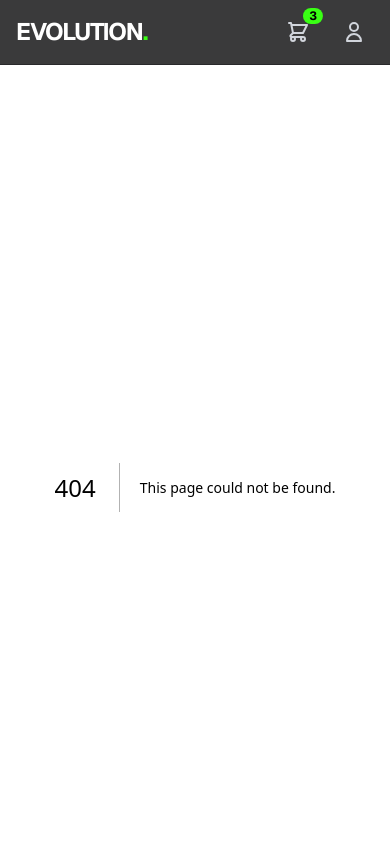
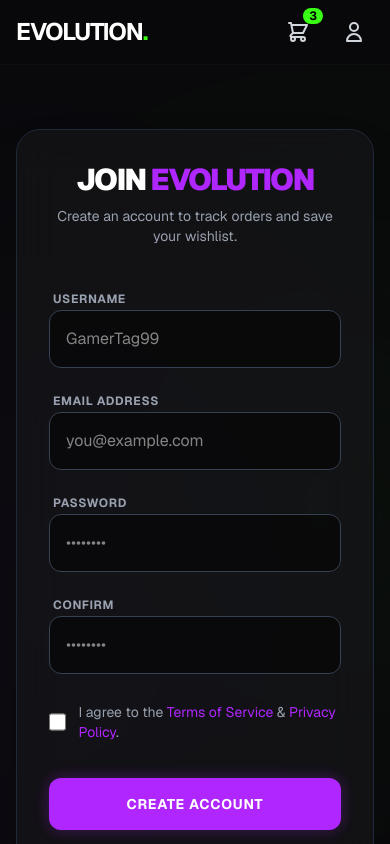
Before and after one commit to kusl007/Gaming_hub, a Next.js app: page /register in a window 390 px wide. Before the commit this address had no page. Shown: the top 844 px of the page. Built offline with nearby package versions, Linux system fonts and the light colour scheme.

Commit message:
feat: implement login and registration pages with form validation and responsive styling

```diff
--- /dev/null
+++ b/app/login/page.tsx
@@ -0,0 +1,82 @@
+"use client";
+
+import Link from "next/link";
+import { useState } from "react";
+
+export default function LoginPage() {
+  const [email, setEmail] = useState("");
+  const [password, setPassword] = useState("");
+
+  const handleSubmit = (e: React.FormEvent) => {
+    e.preventDefault();
+    // Frontend-only mock action for now
+    console.log("Login attempted with:", email, password);
+  };
+
+  return (
+    <div className="min-h-[calc(100vh-64px)] flex flex-col justify-center items-center relative overflow-hidden bg-background">
+      {/* Background visual effects */}
+      <div className="absolute inset-0 z-0">
+        <div className="absolute top-0 right-0 w-[500px] h-[500px] bg-neon-green/10 rounded-full blur-[150px] opacity-50 transform translate-x-1/2 -translate-y-1/2"></div>
+        <div className="absolute bottom-0 left-0 w-[500px] h-[500px] bg-neon-purple/10 rounded-full blur-[150px] opacity-50 transform -translate-x-1/2 translate-y-1/2"></div>
+      </div>
+
+      <div className="w-full max-w-md px-4 relative z-10">
+        <div className="bg-surface/60 backdrop-blur-xl border border-gray-800 rounded-3xl p-8 md:p-10 shadow-2xl">
+
+          <div className="text-center mb-10">
+            <h1 className="text-3xl font-black tracking-tighter text-white mb-2 uppercase">
+              Welcome <span className="text-neon-green">Back</span>
+            </h1>
+            <p className="text-gray-400 text-sm">
+              Enter your credentials to access your library.
+            </p>
+          </div>
+
+          <form onSubmit={handleSubmit} className="space-y-6">
+            <div className="space-y-2">
+              <label className="text-xs font-bold text-gray-400 uppercase tracking-wider pl-1">Email Address</label>
+              <input
+                type="email"
+                value={email}
+                onChange={(e) => setEmail(e.target.value)}
+                required
+                className="w-full bg-black/50 border border-gray-700 text-white rounded-xl focus:ring-2 focus:ring-neon-green focus:border-transparent block p-4 transition-all outline-none"
+                placeholder="you@example.com"
+              />
+            </div>
+
+            <div className="space-y-2 relative">
+              <div className="flex justify-between items-center pl-1">
+                <label className="text-xs font-bold text-gray-400 uppercase tracking-wider">Password</label>
+                <a href="#" className="text-xs text-neon-green hover:underline">Forgot?</a>
+              </div>
+              <input
+                type="password"
+                value={password}
+                onChange={(e) => setPassword(e.target.value)}
+                required
+                className="w-full bg-black/50 border border-gray-700 text-white rounded-xl focus:ring-2 focus:ring-neon-green focus:border-transparent block p-4 transition-all outline-none"
+                placeholder="••••••••"
+              />
+            </div>
+
+            <button
+              type="submit"
+              className="w-full bg-neon-green text-black font-bold py-4 rounded-xl shadow-[0_0_15px_rgba(57,255,20,0.3)] hover:shadow-[0_0_25px_rgba(57,255,20,0.6)] transition-all uppercase tracking-wider text-sm mt-4"
+            >
+              Sign In
+            </button>
+          </form>
+
+          <div className="mt-8 text-center text-sm text-gray-400">
+            Don't have an account?{" "}
+            <Link href="/register" className="text-white font-bold hover:text-neon-green transition-colors border-b border-transparent hover:border-neon-green pb-0.5">
+              Create one now
+            </Link>
+          </div>
+        </div>
+      </div>
+    </div>
+  );
+}
--- /dev/null
+++ b/app/register/page.tsx
@@ -0,0 +1,120 @@
+"use client";
+
+import Link from "next/link";
+import { useState } from "react";
+
+export default function RegisterPage() {
+  const [username, setUsername] = useState("");
+  const [email, setEmail] = useState("");
+  const [password, setPassword] = useState("");
+  const [confirmPassword, setConfirmPassword] = useState("");
+
+  const handleSubmit = (e: React.FormEvent) => {
+    e.preventDefault();
+    if (password !== confirmPassword) {
+      alert("Passwords do not match!");
+      return;
+    }
+    // Frontend-only mock action for now
+    console.log("Registration attempted with:", username, email, password);
+  };
+
+  return (
+    <div className="min-h-[calc(100vh-64px)] flex flex-col justify-center items-center relative overflow-hidden bg-background py-16">
+      {/* Background visual effects */}
+      <div className="absolute inset-0 z-0">
+        <div className="absolute top-1/4 right-1/4 w-[600px] h-[600px] bg-neon-purple/10 rounded-full blur-[150px] opacity-40"></div>
+        <div className="absolute bottom-1/4 left-1/4 w-[500px] h-[500px] bg-neon-green/10 rounded-full blur-[150px] opacity-40"></div>
+      </div>
+
+      <div className="w-full max-w-lg px-4 relative z-10">
+        <div className="bg-surface/60 backdrop-blur-xl border border-gray-800 rounded-3xl p-8 md:p-10 shadow-2xl">
+
+          <div className="text-center mb-10">
+            <h1 className="text-3xl font-black tracking-tighter text-white mb-2 uppercase">
+              Join <span className="text-neon-purple">Evolution</span>
+            </h1>
+            <p className="text-gray-400 text-sm">
+              Create an account to track orders and save your wishlist.
+            </p>
+          </div>
+
+          <form onSubmit={handleSubmit} className="space-y-5">
+            <div className="space-y-2">
+              <label className="text-xs font-bold text-gray-400 uppercase tracking-wider pl-1">Username</label>
+              <input
+                type="text"
+                value={username}
+                onChange={(e) => setUsername(e.target.value)}
+                required
+                className="w-full bg-black/50 border border-gray-700 text-white rounded-xl focus:ring-2 focus:ring-neon-purple focus:border-transparent block p-4 transition-all outline-none"
+                placeholder="GamerTag99"
+              />
+            </div>
+
+            <div className="space-y-2">
+              <label className="text-xs font-bold text-gray-400 uppercase tracking-wider pl-1">Email Address</label>
+              <input
+                type="email"
+                value={email}
+                onChange={(e) => setEmail(e.target.value)}
+                required
+                className="w-full bg-black/50 border border-gray-700 text-white rounded-xl focus:ring-2 focus:ring-neon-purple focus:border-transparent block p-4 transition-all outline-none"
+                placeholder="you@example.com"
+              />
+            </div>
+
+            <div className="grid grid-cols-1 md:grid-cols-2 gap-5">
+              <div className="space-y-2">
+                <label className="text-xs font-bold text-gray-400 uppercase tracking-wider pl-1">Password</label>
+                <input
+                  type="password"
+                  value={password}
+                  onChange={(e) => setPassword(e.target.value)}
+                  required
+                  className="w-full bg-black/50 border border-gray-700 text-white rounded-xl focus:ring-2 focus:ring-neon-purple focus:border-transparent block p-4 transition-all outline-none"
+                  placeholder="••••••••"
+                />
+              </div>
+
+              <div className="space-y-2">
+                <label className="text-xs font-bold text-gray-400 uppercase tracking-wider pl-1">Confirm</label>
+                <input
+                  type="password"
+                  value={confirmPassword}
+                  onChange={(e) => setConfirmPassword(e.target.value)}
+                  required
+                  className="w-full bg-black/50 border border-gray-700 text-white rounded-xl focus:ring-2 focus:ring-neon-purple focus:border-transparent block p-4 transition-all outline-none"
+                  placeholder="••••••••"
+                />
+              </div>
+            </div>
+
+            <div className="pt-2 pb-4">
+              <label className="flex items-center gap-3 cursor-pointer group">
+                <input type="checkbox" required className="form-checkbox text-neon-purple bg-black border-gray-700 rounded focus:ring-neon-purple/50 w-5 h-5 cursor-pointer" />
+                <span className="text-gray-400 text-sm group-hover:text-white transition-colors">
+                  I agree to the <a href="#" className="text-neon-purple hover:underline">Terms of Service</a> & <a href="#" className="text-neon-purple hover:underline">Privacy Policy</a>.
+                </span>
+              </label>
+            </div>
+
+            <button
+              type="submit"
+              className="w-full bg-neon-purple text-white font-bold py-4 rounded-xl shadow-[0_0_15px_rgba(176,38,255,0.3)] hover:shadow-[0_0_25px_rgba(176,38,255,0.6)] transition-all uppercase tracking-wider text-sm"
+            >
+              Create Account
+            </button>
+          </form>
+
+          <div className="mt-8 text-center text-sm text-gray-400">
+            Already have an account?{" "}
+            <Link href="/login" className="text-white font-bold hover:text-neon-purple transition-colors border-b border-transparent hover:border-neon-purple pb-0.5">
+              Sign in instead
+            </Link>
+          </div>
+        </div>
+      </div>
+    </div>
+  );
+}
```
